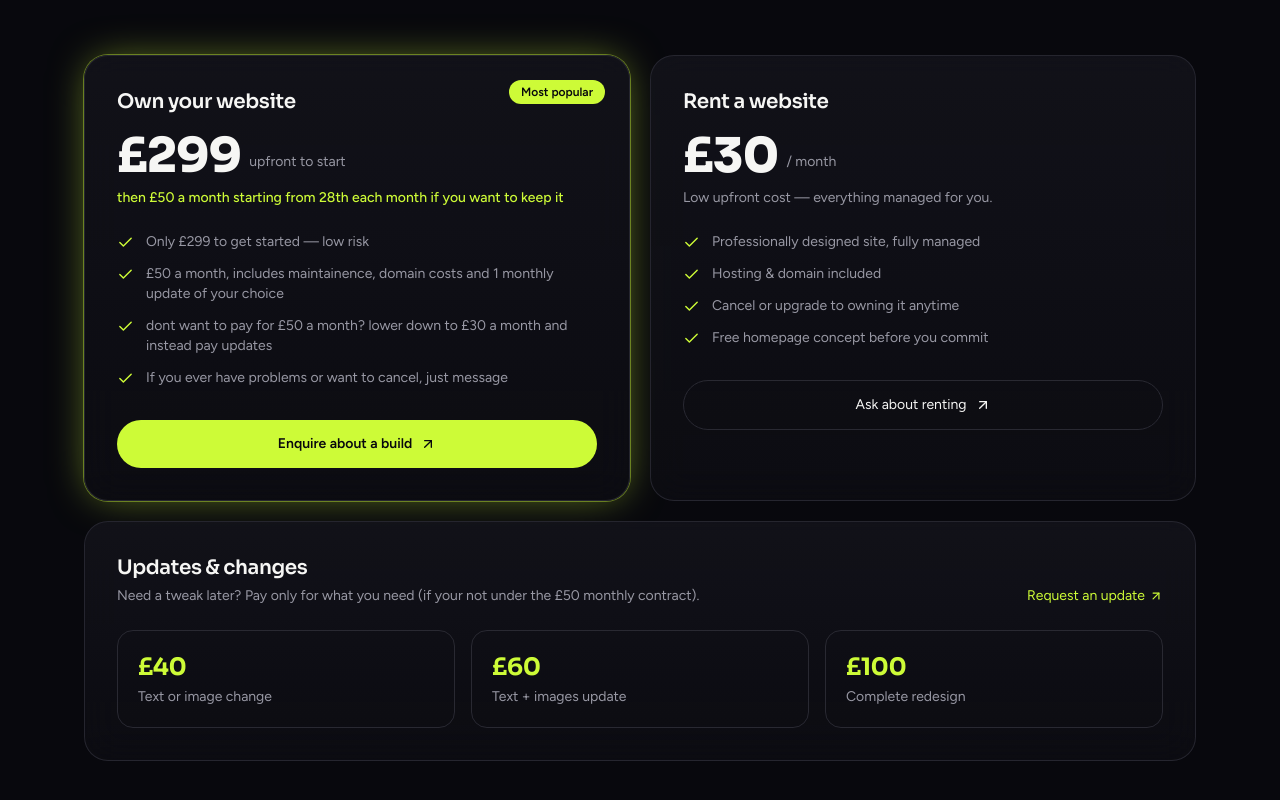
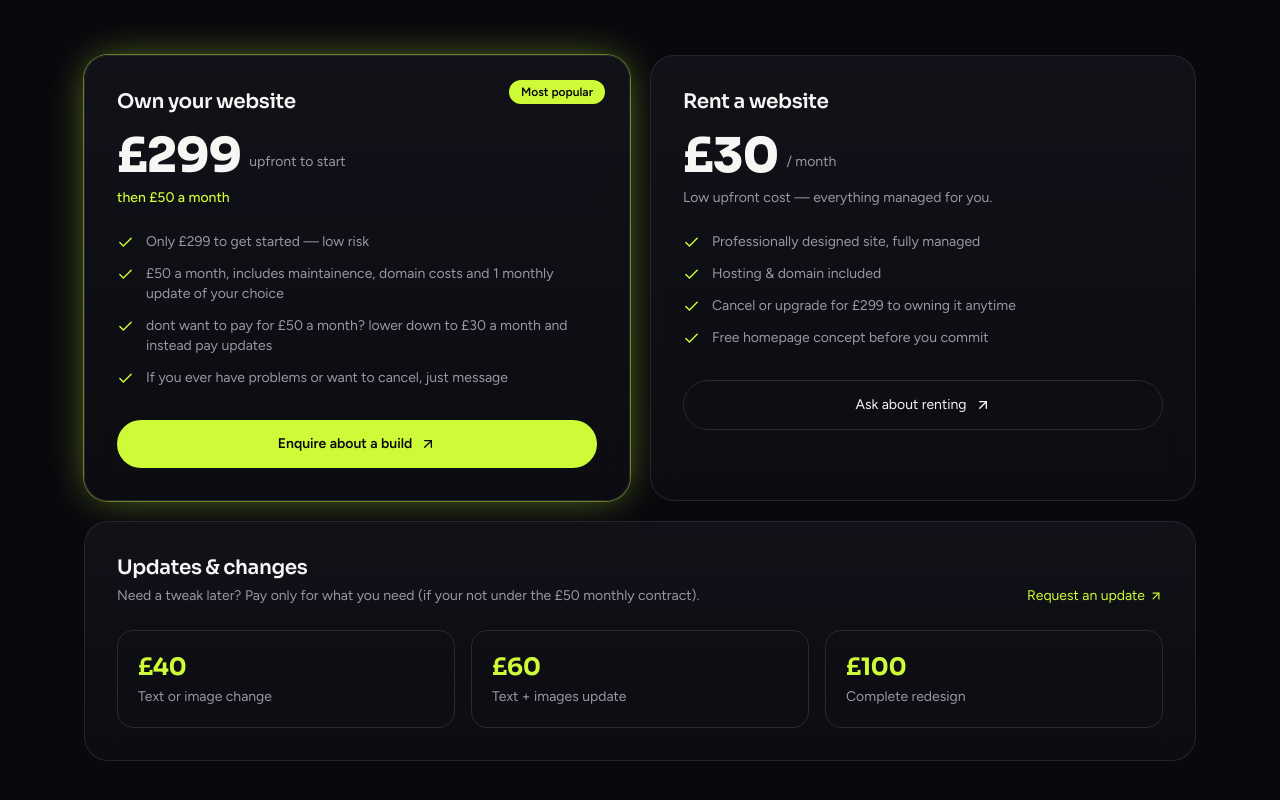
Before and after one commit to evanmay808-glitch/elevated-web-design, a React (Create React App) app: page / in a window 1280 px wide. Shown: the part 3227-4027 px from the top of the page. Built offline with nearby package versions, Linux system fonts and the light colour scheme.

Commit message:
Update Pricing.jsx

```diff
--- a/src/components/Pricing.jsx
+++ b/src/components/Pricing.jsx
@@ -50,7 +50,7 @@ export const Pricing = () => {
               <span className="text-[hsl(var(--muted))] mb-2 text-sm">upfront to start</span>
             </div>
             <p className="text-[hsl(var(--accent))] text-sm mt-2 font-medium">
-              then £50 a month starting from 28th each month if you want to keep it
+              then £50 a month
             </p>
             <ul className="mt-6 space-y-3 text-sm">
               {[
@@ -95,7 +95,7 @@ export const Pricing = () => {
               {[
                 "Professionally designed site, fully managed",
                 "Hosting & domain included",
-                "Cancel or upgrade to owning it anytime",
+                "Cancel or upgrade for £299 to owning it anytime",
                 "Free homepage concept before you commit",
               ].map((f) => (
                 <li key={f} className="flex items-start gap-3 text-[hsl(var(--muted))]">
```
